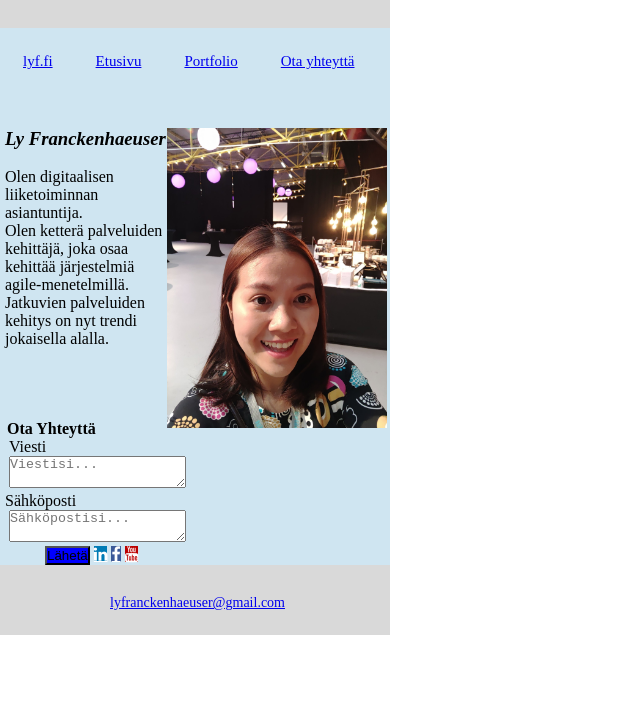
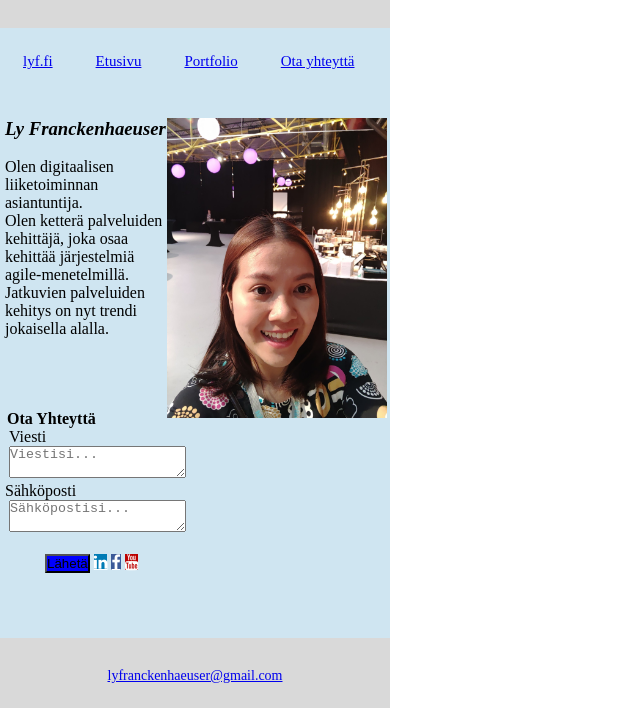
Before and after one commit to Lyfranckenhaeuser/Ly-CV, a plain HTML site: page lyf.html in a window 1280 px wide. Shown: the part 72-800 px from the top of the page, without its empty margins (0-640 px from the left). Drawn offline with Linux system fonts and the light colour scheme.

Commit message:
Add files via upload

```diff
--- a/style.css
+++ b/style.css
@@ -18,7 +18,7 @@
 }
 .header_navigation{
     width: 390px;
-    height: 80px;
+    height: 50px;
     color: blue;
     font-size: 15px;
     background-color:#CFE5F1;
@@ -45,7 +45,8 @@
     background-color: #CFE5F1;
     position: relative;
     text-align: left;
-    padding-top: 20px;
+    padding-top: 40px;
+    padding-bottom: 20px;
 
 
 }
```
Also changed, not shown: etu.html (+3 -1 lines), index.html (+1 -0 lines), lyf.html (+2 -1 lines).
